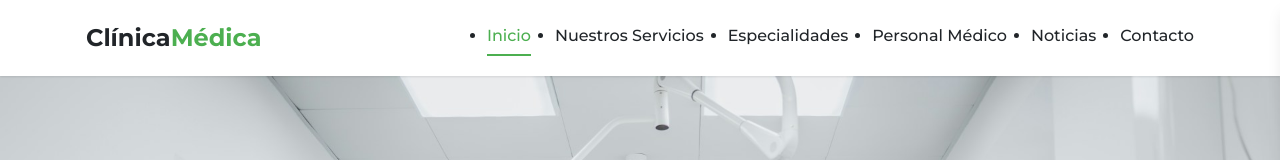
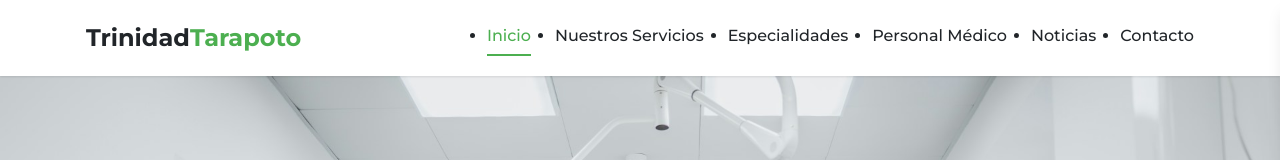
Before and after one commit to paololache/trinidadtarapoto, a website: page index.html in a window 1280 px wide. Shown: the top 160 px of the page. Drawn offline with Linux system fonts and the light colour scheme.

Commit message:
septimo commit, rediseño del homepage

```diff
--- a/index.html
+++ b/index.html
@@ -17,7 +17,7 @@
             <div class="header__content">
                 <div class="logo">
                     <a href="index.html">
-                        <h1>Clínica<span>Médica</span></h1>
+                        <h1>Trinidad<span>Tarapoto</span></h1>
                     </a>
                 </div>
 
```
Also changed, not shown: assets/images/clinic-specialties.jpg (deleted), assets/images/doctors-team.jpg (added), assets/images/news-1.jpg (added), assets/images/news-2.jpg (added), 1 other file.
